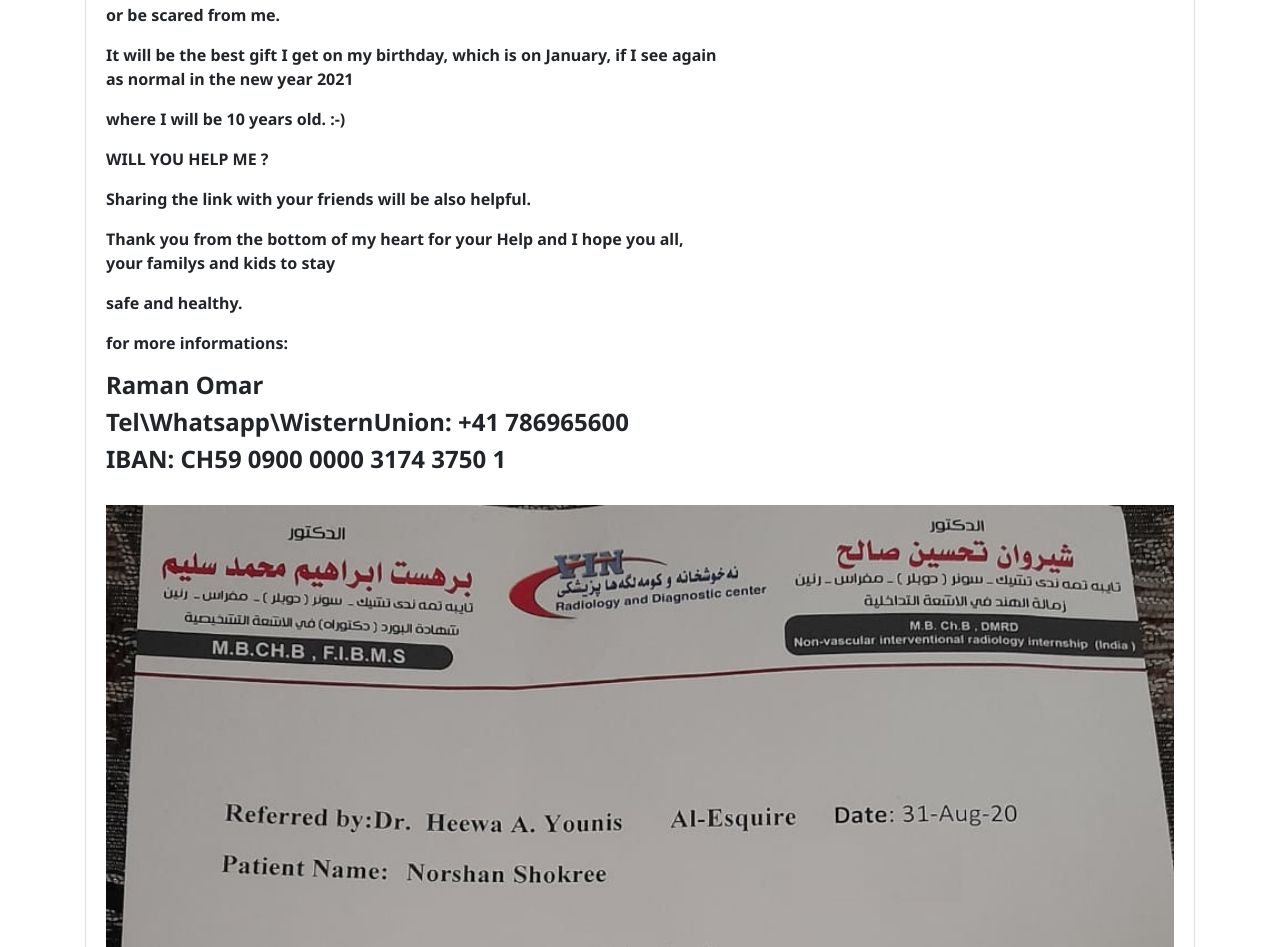
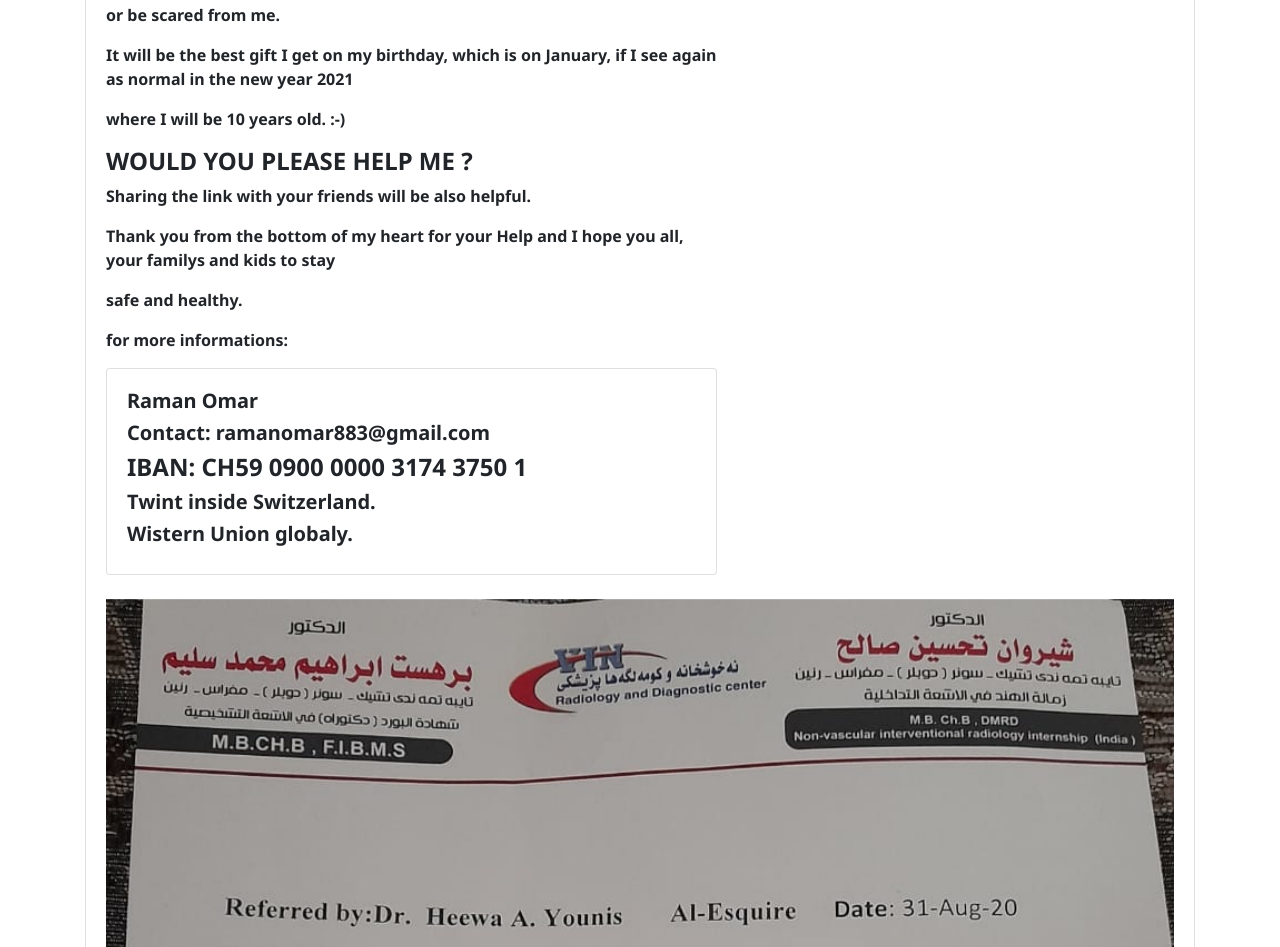
Before and after one commit to ramanomar/I-want-to-see-the-life-not-getting-blind, a plain HTML site: page index.html in a window 1280 px wide. Shown: the part 1011-1958 px from the top of the page. Drawn offline with nearby package versions, Linux system fonts and the light colour scheme.

Commit message:
we hope it's the final change

```diff
--- a/index.html
+++ b/index.html
@@ -63,16 +63,22 @@
                             in
                             the new year 2021</p>
                         <p>where I will be 10 years old. :-)</p>
-                        <p>WILL YOU HELP ME ?</p>
+                        <h4>WOULD YOU PLEASE HELP ME ?</h4>
                         <p>Sharing the link with your friends will be also helpful.</p>
                         <p>Thank you from the bottom of my heart for your Help and I hope you all, your familys and kids
                             to
                             stay</p>
                         <p>safe and healthy.</p>
                         <p>for more informations:</p>
-                        <h4>Raman Omar</h4>
-                        <h4>Tel\Whatsapp\WisternUnion: +41 786965600</h4>
-                        <h4>IBAN: CH59 0900 0000 3174 3750 1</h4>
+                        <div class="card">
+                            <div class="card-body">
+                                <h5>Raman Omar</h5>
+                                <h5>Contact: ramanomar883@gmail.com</h5>
+                                <h4>IBAN: CH59 0900 0000 3174 3750 1</h4>
+                                <h5>Twint inside Switzerland.</h5>
+                                <h5>Wistern Union globaly.</h5>
+                            </div>
+                        </div>
                     </div>
                     <div class="col-md-5">
                         <img src="./images/profile.png" class="d-block w-100 rounded" alt="...">
```
